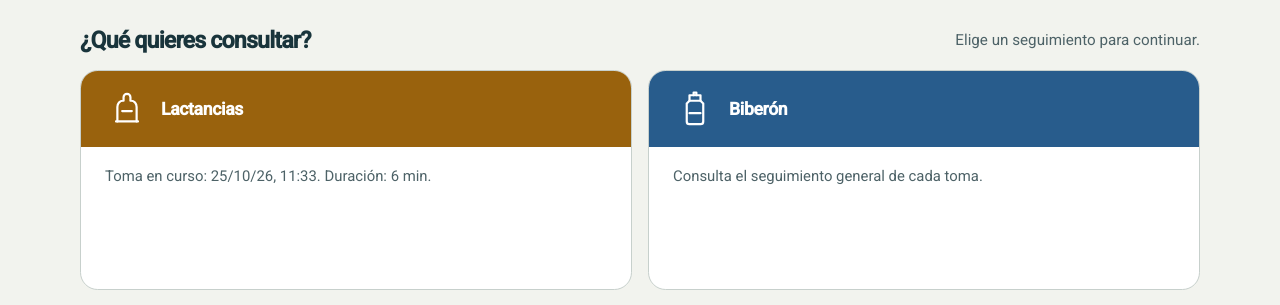
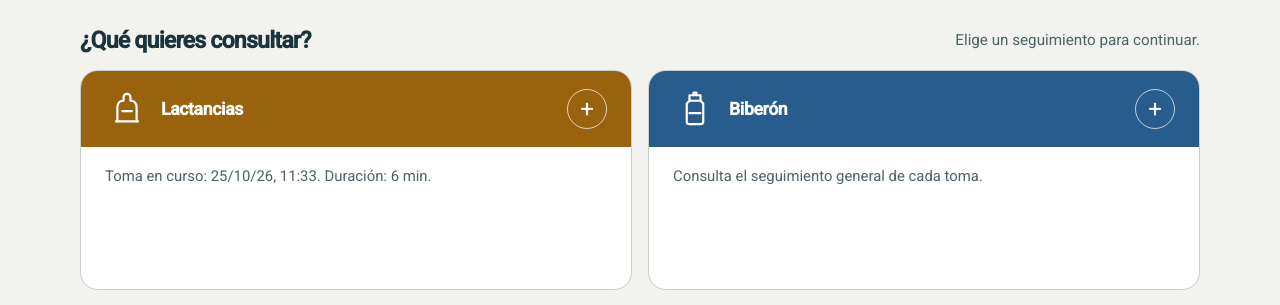
Before and after one commit to ricperezrodriguez/baby-ricardito, an Angular app: page / in a window 1280 px wide. Shown: the part 438-743 px from the top of the page. Built offline with nearby package versions, Linux system fonts and the light colour scheme.

Commit message:
feat: enhance tracking cards with dialog functionality for adding entries

```diff
--- a/src/app/pages/inicio/cards/bottle-card.ts
+++ b/src/app/pages/inicio/cards/bottle-card.ts
@@ -11,6 +11,8 @@ import {
     <app-tracking-card
       link="/detalle/biberon"
       title="Biberón"
+      dialogTitle="Añadir toma de biberón"
+      dialogMessage="Aquí podrás registrar una nueva toma de biberón."
       accent="var(--app-card-bottle)"
       headerColor="var(--app-card-bottle)"
     >
--- a/src/app/pages/inicio/cards/breastfeeding-card.ts
+++ b/src/app/pages/inicio/cards/breastfeeding-card.ts
@@ -35,6 +35,8 @@ function formatDuration(totalSeconds: number): string {
     <app-tracking-card
       link="/detalle/pecho"
       title="Lactancias"
+      dialogTitle="Añadir lactancia"
+      dialogMessage="Aquí podrás registrar una nueva sesión de lactancia."
       accent="var(--app-card-breastfeeding)"
       headerColor="var(--app-card-breastfeeding)"
     >
--- a/src/app/pages/inicio/cards/diaper-card.ts
+++ b/src/app/pages/inicio/cards/diaper-card.ts
@@ -11,6 +11,8 @@ import {
     <app-tracking-card
       link="/detalle/panal"
       title="Cuidados"
+      dialogTitle="Añadir cuidado"
+      dialogMessage="Aquí podrás registrar un cambio de pañal y otros cuidados."
       accent="var(--app-card-diaper)"
       headerColor="var(--app-card-diaper)"
     >
--- a/src/app/pages/inicio/cards/sleep-card.ts
+++ b/src/app/pages/inicio/cards/sleep-card.ts
@@ -11,6 +11,8 @@ import {
     <app-tracking-card
       link="/detalle/sueno"
       title="Descanso"
+      dialogTitle="Añadir descanso"
+      dialogMessage="Aquí podrás registrar un nuevo periodo de descanso."
       accent="var(--app-card-sleep)"
       headerColor="var(--app-card-sleep)"
     >
--- a/src/app/shared/tracking-card/tracking-card.html
+++ b/src/app/shared/tracking-card/tracking-card.html
@@ -1,13 +1,23 @@
-<a class="tracking-link" [routerLink]="link()" [attr.aria-label]="ariaLabel() ?? title()">
-  <mat-card class="tracking-card" appearance="outlined">
-    <div class="card-header">
+<mat-card class="tracking-card" appearance="outlined">
+  <div class="card-header">
+    <a class="card-heading-link" [routerLink]="link()" [attr.aria-label]="ariaLabel() ?? title()">
       <span class="card-icon" aria-hidden="true">
         <ng-content select="[cardIcon]" />
       </span>
       <h3 class="card-title">{{ title() }}</h3>
-    </div>
+    </a>
+    <button
+      class="add-button"
+      type="button"
+      [attr.aria-label]="'Añadir ' + title()"
+      (click)="openDialog()"
+    >
+      <span aria-hidden="true">+</span>
+    </button>
+  </div>
+  <a class="tracking-link" [routerLink]="link()">
     <div class="card-content">
       <p><ng-content /></p>
     </div>
-  </mat-card>
-</a>
+  </a>
+</mat-card>
--- a/src/app/shared/tracking-card/tracking-card.scss
+++ b/src/app/shared/tracking-card/tracking-card.scss
@@ -2,12 +2,20 @@
   display: block;
 }
 
-.tracking-link {
+.tracking-link,
+.card-heading-link {
   border-radius: 1.1rem;
   color: inherit;
   display: block;
-  height: 100%;
   text-decoration: none;
+}
+
+.card-heading-link {
+  align-items: center;
+  display: flex;
+  flex: 1;
+  gap: 0.75rem;
+  min-width: 0;
 }
 
 .tracking-card {
@@ -30,6 +38,39 @@
   display: flex;
   gap: 0.75rem;
   padding: 1rem 1.5rem;
+}
+
+.add-button {
+  align-items: center;
+  background: transparent;
+  border: 1px solid rgb(255 255 255 / 70%);
+  border-radius: 50%;
+  color: var(--app-surface);
+  cursor: pointer;
+  display: inline-flex;
+  flex: 0 0 auto;
+  font: inherit;
+  font-size: 1.5rem;
+  height: 2.5rem;
+  justify-content: center;
+  line-height: 1;
+  padding: 0;
+  transition:
+    background-color 160ms ease,
+    color 160ms ease;
+  width: 2.5rem;
+}
+
+.add-button:hover {
+  background: var(--app-surface);
+  color: var(--card-header-color);
+}
+
+.add-button:focus-visible,
+.tracking-link:focus-visible,
+.card-heading-link:focus-visible {
+  outline: 3px solid var(--app-focus);
+  outline-offset: 3px;
 }
 
 .card-icon {
@@ -60,18 +101,15 @@
   margin: 0;
 }
 
-.tracking-link:hover .tracking-card {
+.tracking-card:has(.tracking-link:hover),
+.tracking-card:has(.card-heading-link:hover) {
   border-color: var(--card-accent);
   transform: translateY(-2px);
 }
 
-.tracking-link:focus-visible {
-  outline: 3px solid var(--app-focus);
-  outline-offset: 4px;
-}
-
 @media (prefers-reduced-motion: reduce) {
-  .tracking-card {
+  .tracking-card,
+  .add-button {
     transition: none;
   }
 }
--- a/src/app/shared/tracking-card/tracking-card.ts
+++ b/src/app/shared/tracking-card/tracking-card.ts
@@ -1,6 +1,8 @@
-import { Component, input } from '@angular/core';
+import { Component, inject, input } from '@angular/core';
+import { MatDialog } from '@angular/material/dialog';
 import { MatCardModule } from '@angular/material/card';
 import { RouterLink } from '@angular/router';
+import { TrackingDialog, TrackingDialogData } from '../tracking-dialog/tracking-dialog';
 
 export const TRACKING_CARD_ICON_SIZE = 50;
 
@@ -15,9 +17,22 @@ export const TRACKING_CARD_ICON_SIZE = 50;
   },
 })
 export class TrackingCard {
+  private readonly dialog = inject(MatDialog);
+
   readonly link = input.required<string>();
   readonly title = input.required<string>();
+  readonly dialogTitle = input.required<string>();
+  readonly dialogMessage = input.required<string>();
   readonly ariaLabel = input<string>();
   readonly accent = input('var(--app-green)');
   readonly headerColor = input('var(--app-green)');
+
+  openDialog(): void {
+    const data: TrackingDialogData = {
+      title: this.dialogTitle(),
+      message: this.dialogMessage(),
+    };
+
+    this.dialog.open(TrackingDialog, { data });
+  }
 }
--- /dev/null
+++ b/src/app/shared/tracking-dialog/tracking-dialog.ts
@@ -0,0 +1,24 @@
+import { Component, inject } from '@angular/core';
+import { MAT_DIALOG_DATA, MatDialogModule } from '@angular/material/dialog';
+
+export interface TrackingDialogData {
+  title: string;
+  message: string;
+}
+
+@Component({
+  imports: [MatDialogModule],
+  template: `
+    <h2 mat-dialog-title>{{ data.title }}</h2>
+    <mat-dialog-content>
+      <p>{{ data.message }}</p>
+      <p>Este espacio se completará en una próxima mejora.</p>
+    </mat-dialog-content>
+    <mat-dialog-actions align="end">
+      <button type="button" mat-dialog-close>Entendido</button>
+    </mat-dialog-actions>
+  `,
+})
+export class TrackingDialog {
+  readonly data = inject<TrackingDialogData>(MAT_DIALOG_DATA);
+}
```
